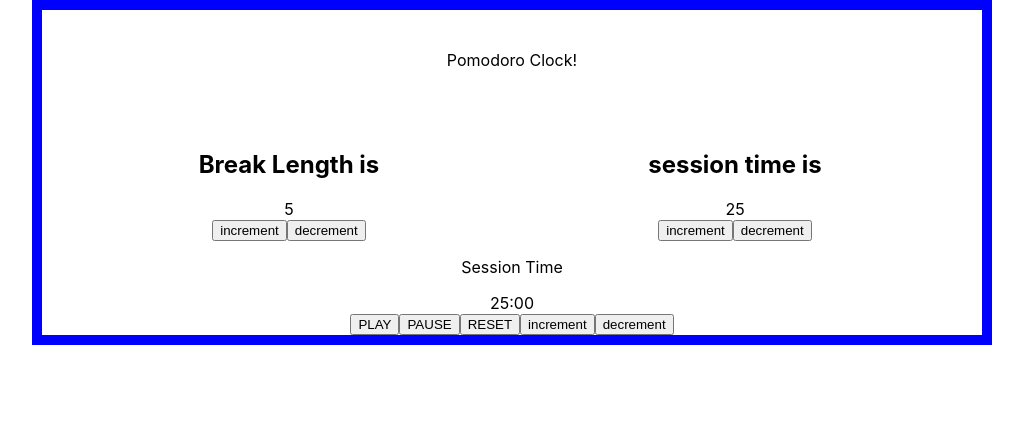
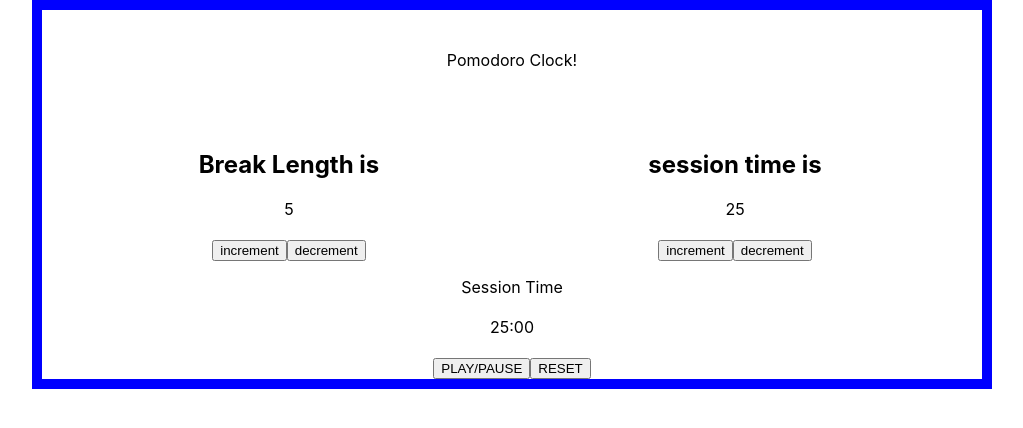
Before and after one commit to mickyngub/fcc-fe-pomodoro-clock, a React (Create React App) app: page / in a window 1280 px wide. Shown: the top 428 px of the page, without its empty margins (128-1151 px from the left). Built offline with nearby package versions, Linux system fonts and the light colour scheme.

Commit message:
remove pause button/add margin

```diff
--- a/src/Components/BreakLength.js
+++ b/src/Components/BreakLength.js
@@ -6,7 +6,9 @@ const BreakLength = () => {
   return (
     <div id="break-label">
       <h2>Break Length is</h2>
-      <div id="break-length">{breakTime}</div>
+      <div id="break-length" style={{ margin: "20px" }}>
+        {breakTime}
+      </div>
       <button
         id="break-increment"
         onClick={() => {
--- a/src/Components/SessionLength.js
+++ b/src/Components/SessionLength.js
@@ -11,7 +11,9 @@ const SessionLength = () => {
   return (
     <div id="session-label">
       <h2>session time is</h2>
-      <div id="session-length">{sessionTime}</div>
+      <div id="session-length" style={{ margin: "20px" }}>
+        {sessionTime}
+      </div>
 
       <button
         id="session-increment"
--- a/src/Components/Timer.js
+++ b/src/Components/Timer.js
@@ -75,22 +75,18 @@ const Timer = () => {
         </div>
       )}
 
-      <div id="time-left">{displaySession}</div>
+      <div id="time-left" style={{ margin: "20px" }}>
+        {displaySession}
+      </div>
       <button
         id="start_stop"
         onClick={() => {
           setShouldUpdate((current) => !current);
         }}
       >
-        PLAY
+        PLAY/PAUSE
       </button>
-      <button
-        onClick={() => {
-          setShouldUpdate(false);
-        }}
-      >
-        PAUSE
-      </button>
+
       <button
         id="reset"
         onClick={() => {
@@ -105,12 +101,6 @@ const Timer = () => {
       >
         RESET
       </button>
-      <button onClick={() => setTimeInSecond((current) => current + 1)}>
-        increment
-      </button>
-      <button onClick={() => setTimeInSecond((current) => current - 1)}>
-        decrement
-      </button>
     </div>
   );
 };
```
